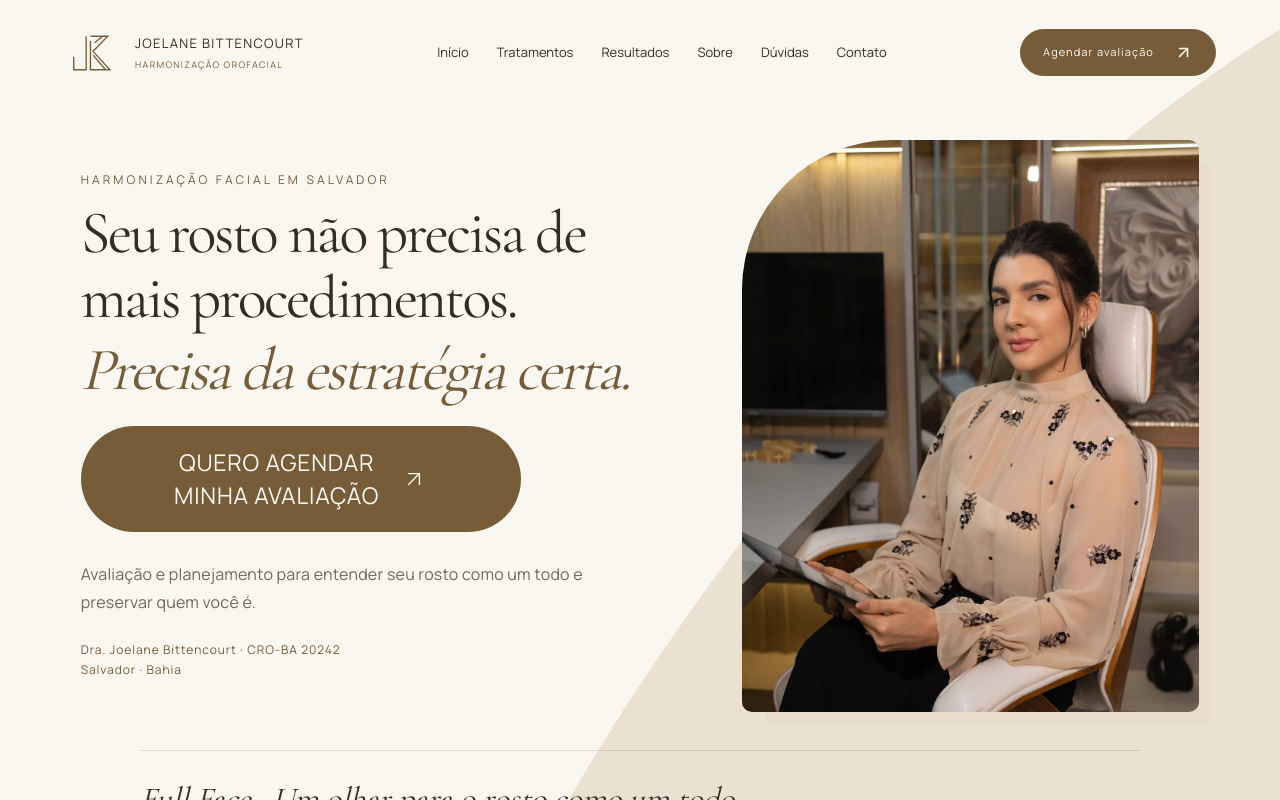
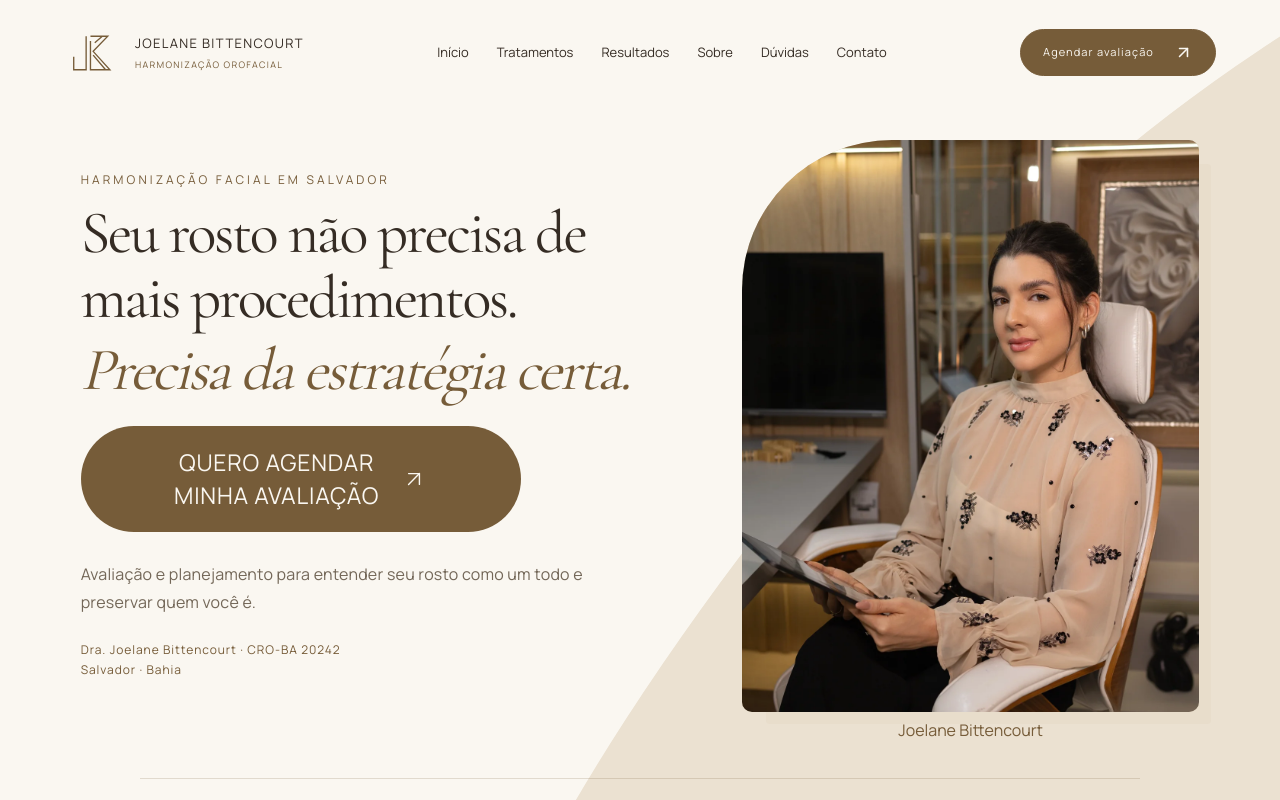
Before and after one commit to brunogbarbosa/dra-joelane-bittencourt, a Next.js app: page / in a window 1280 px wide. Shown: the top 800 px of the page. Built offline with nearby package versions, Linux system fonts and the light colour scheme.

Commit message:
Align Cris comparison portraits and caption doctor photo

```diff
--- a/app/conversion.css
+++ b/app/conversion.css
@@ -419,12 +419,13 @@
 
 /* The professional opens the story; Cris's photographs and voice follow together. */
 .conversion-hero .campaign-inner { gap: clamp(24px,3vw,44px); }
-.hero-introduction { display: grid; grid-template-columns: minmax(0,1.2fr) minmax(0,.9fr); align-items: center; gap: clamp(28px,4vw,64px); width: 100%; }
+.hero-introduction { display: grid; grid-template-columns: minmax(0,1.2fr) minmax(0,.9fr); align-items: center; gap: clamp(28px,4vw,64px); width: 100%; padding-bottom: 28px; }
 .conversion-hero .hero-introduction .campaign-copy { text-align: left; max-width: none; }
 .conversion-hero .hero-introduction .campaign-subtitle { margin-inline: 0; max-width: 540px; }
 .conversion-hero .hero-doctor { width: 100%; max-width: 540px; aspect-ratio: 4/5; justify-self: end; }
 .conversion-hero .hero-doctor .campaign-silhouette { position: absolute; inset: 0; overflow: hidden; border-radius: 150px 10px 10px 10px; background: #deceb6; box-shadow: 18px 18px 0 -6px #deceb640; }
 .conversion-hero .hero-doctor img { object-fit: cover; object-position: 64% 38%; }
+.hero-doctor-name { position: absolute; top: calc(100% + 8px); left: 0; width: 100%; text-align: center; font-size: clamp(11px,2.8vw,16px); line-height: 1.3; color: var(--rose-deep); }
 .conversion-hero .hero-case { width: min(100%,1000px); margin-inline: auto; border-top: 1px solid var(--line); padding-top: clamp(16px,2vw,28px); }
 .conversion-hero .hero-case .comparison-title { text-align: left; padding-inline: 0; margin-bottom: 14px; font-size: clamp(20px,2.5vw,34px); }
 .conversion-hero .hero-case .hero-voice { max-width: 850px; margin: 28px auto 0; padding: 0 0 0 24px; border-left: 1px solid var(--rose); }
--- a/components/campaign-hero.tsx
+++ b/components/campaign-hero.tsx
@@ -53,7 +53,7 @@ export function CampaignHero() {
         <source media="(max-width:700px)" srcSet="/images/joelane-hero-mobile.webp"/>
         <Image src={site.images.hero} alt="Dra. Joelane Bittencourt em seu consultório" fill preload sizes="(max-width:700px) 88vw, 44vw"/>
         </picture>
-      </div></figure>
+      </div><figcaption className="hero-doctor-name">{site.name}</figcaption></figure>
       </div>
       <div className="hero-case">
         <p className="comparison-title">Full Face · Um olhar para o rosto como um todo.</p>
--- a/data/cases.ts
+++ b/data/cases.ts
@@ -31,8 +31,9 @@ export const heroCase: ClinicalCase =
     ['O olhar', 'A perda de volume e sustentação pode alterar a percepção dos contornos faciais. Por isso, o rosto foi avaliado como um todo, respeitando suas características e o momento vivido pela paciente.'],
     ['O resultado', 'Um planejamento pensado para restaurar equilíbrio e sustentação, preservando aquilo que faz parte da sua identidade.'],
   ], photos: [
-    { src:'/images/cris-antes.webp', label:'Antes', alt:'Cris: fotografia anterior, fornecida pela Dra. Joelane', width:613, height:1327, position:'50% 30%' },
-    { src:'/images/cris-depois.webp', label:'Depois', alt:'Cris: fotografia posterior, fornecida pela Dra. Joelane', width:671, height:1327, position:'50% 22%' },
+    // Matching crown-to-chin scale and top spacing using proportional crops of the original photographs.
+    { src:'/images/cris-antes.webp', label:'Antes', alt:'Cris: fotografia anterior, fornecida pela Dra. Joelane', width:613, height:1327, position:'center', framing:{x:0,y:150,width:613,height:817.333333} },
+    { src:'/images/cris-depois.webp', label:'Depois', alt:'Cris: fotografia posterior, fornecida pela Dra. Joelane', width:671, height:1327, position:'center', framing:{x:61,y:158,width:549,height:732} },
   ]};
 
 export const clinicalCases: ClinicalCase[] = [
```
